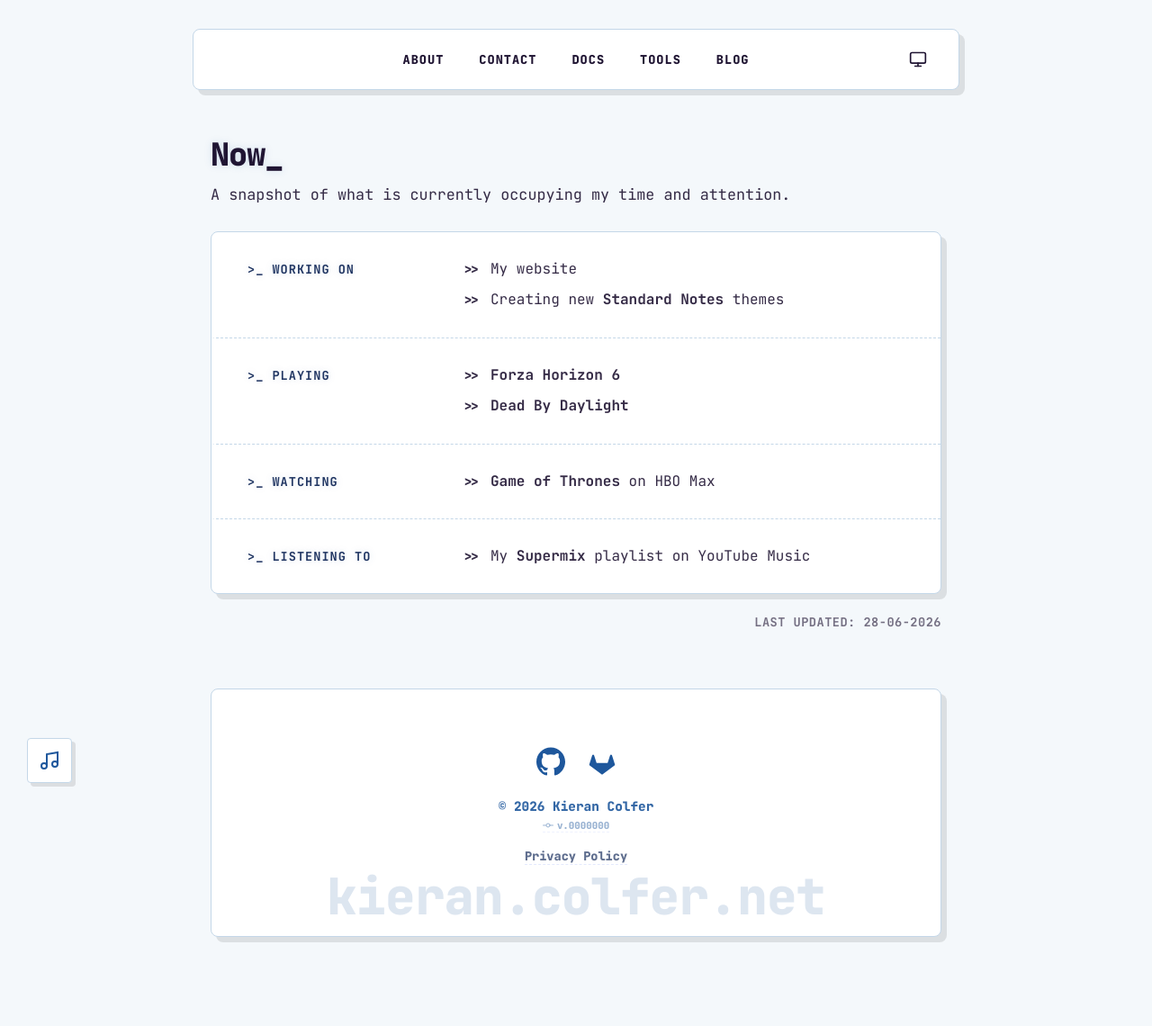
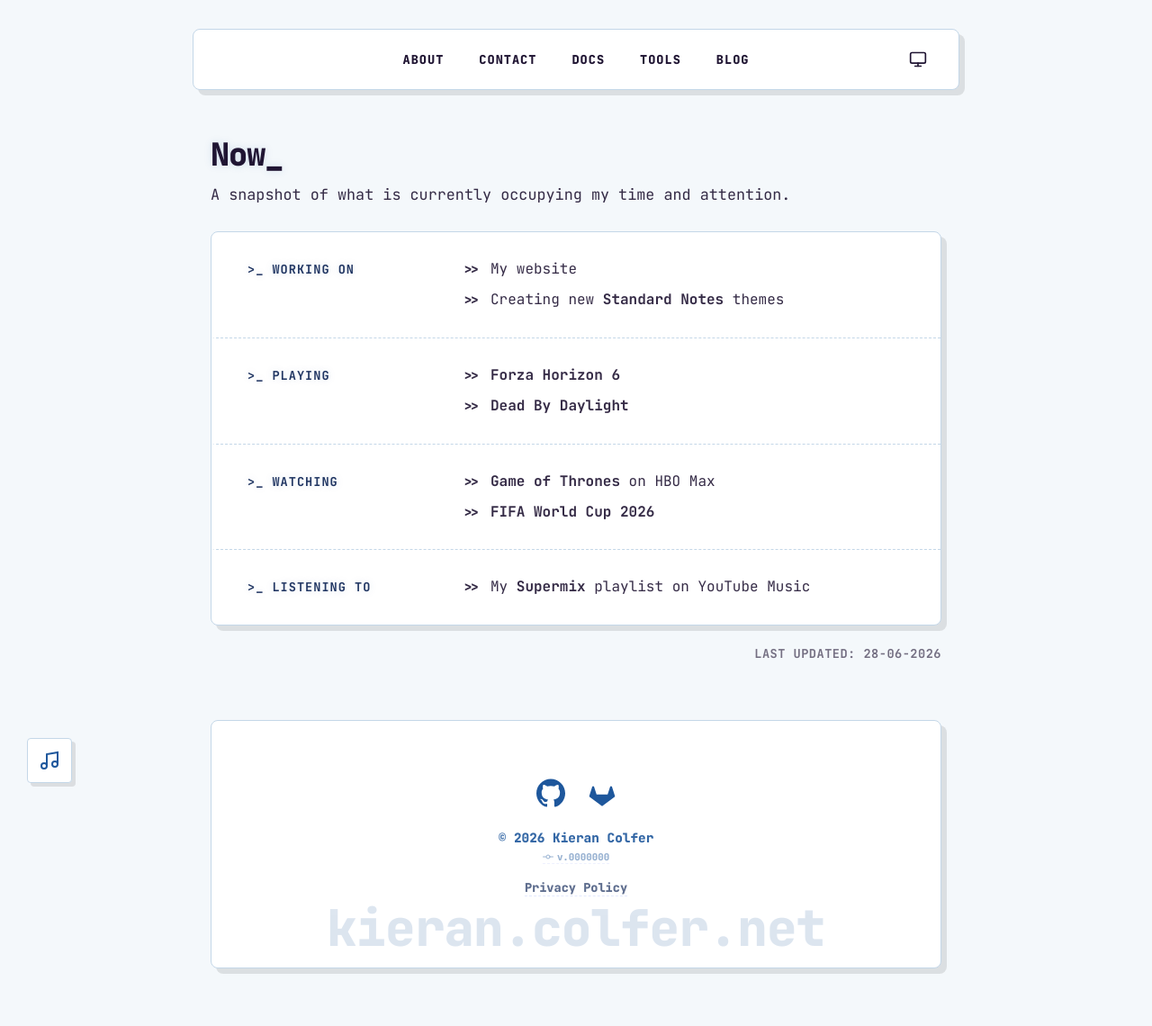
Before and after one commit to PASSK3YS/PASSK3YS.github.io, a Jekyll site: the page built from now.md, in a window 1280 px wide. Shown: the whole page at 90% size. Built offline with Jekyll 4.4.1, drawn with Linux system fonts in a browser that asks for light colours; before the commit the page ends 1105 px from its top, so only the background shows below that.

Commit message:
Update now page

```diff
--- a/now.md
+++ b/now.md
@@ -154,6 +154,7 @@
             <h3 class="soft-header">>_ Watching</h3>
             <ul class="hacker-list">
                 <li><strong>Game of Thrones</strong> on HBO Max</li>
+                <li><strong>FIFA World Cup 2026</strong></li>
             </ul>
         </div>
 
```
